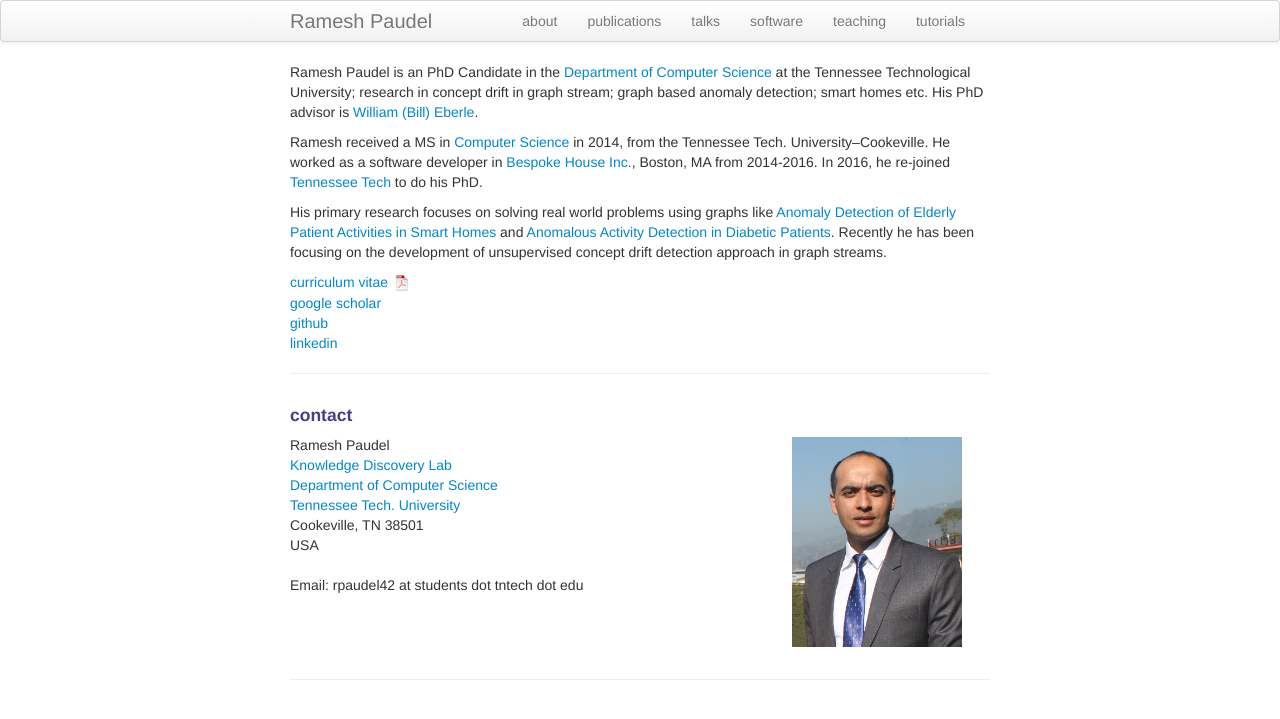
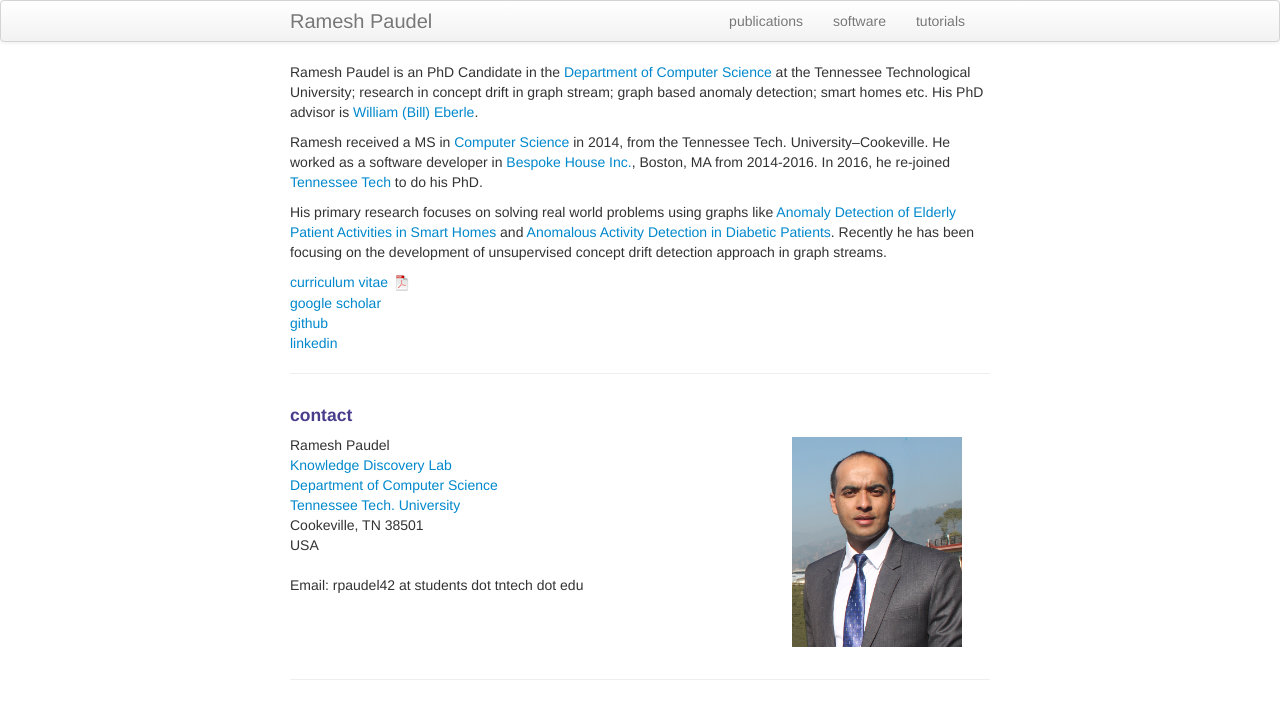
Before and after one commit to rpaudel42/rpaudel42.github.io, a Jekyll site: the page built from index.md, in a window 1280 px wide. Shown: the top 719 px of the page. Built offline with Jekyll 4.4.1, drawn with Linux system fonts in a browser that asks for light colours.

Commit message:
Update default.html

```diff
--- a/_includes/themes/twitter/default.html
+++ b/_includes/themes/twitter/default.html
@@ -35,12 +35,9 @@
         <div class="container-narrow">
           <a class="brand" href="{{ HOME_PATH }}">{{ site.title }}</a>
           <ul class="nav">
-              <li><a href="{{ BASE_PATH }}/pages/about.html">about</a></li>
               <li><a href="{{ BASE_PATH }}/pages/pubs.html">publications</a></li>
-              <li><a href="{{ BASE_PATH }}/pages/talks.html">talks</a></li>
               <li><a href="{{ BASE_PATH }}/pages/software.html">software</a></li>
-              <li><a href="{{ BASE_PATH }}/pages/teaching.html">teaching</a></li>
-              <li><a href="{{ BASE_PATH }}/pages/tutorials.html">tutorials</a></li>
+              <li><a href="{{ BASE_PATH }}/pages/dataset.html">tutorials</a></li>
           </ul>
         </div>
       </div>
```
